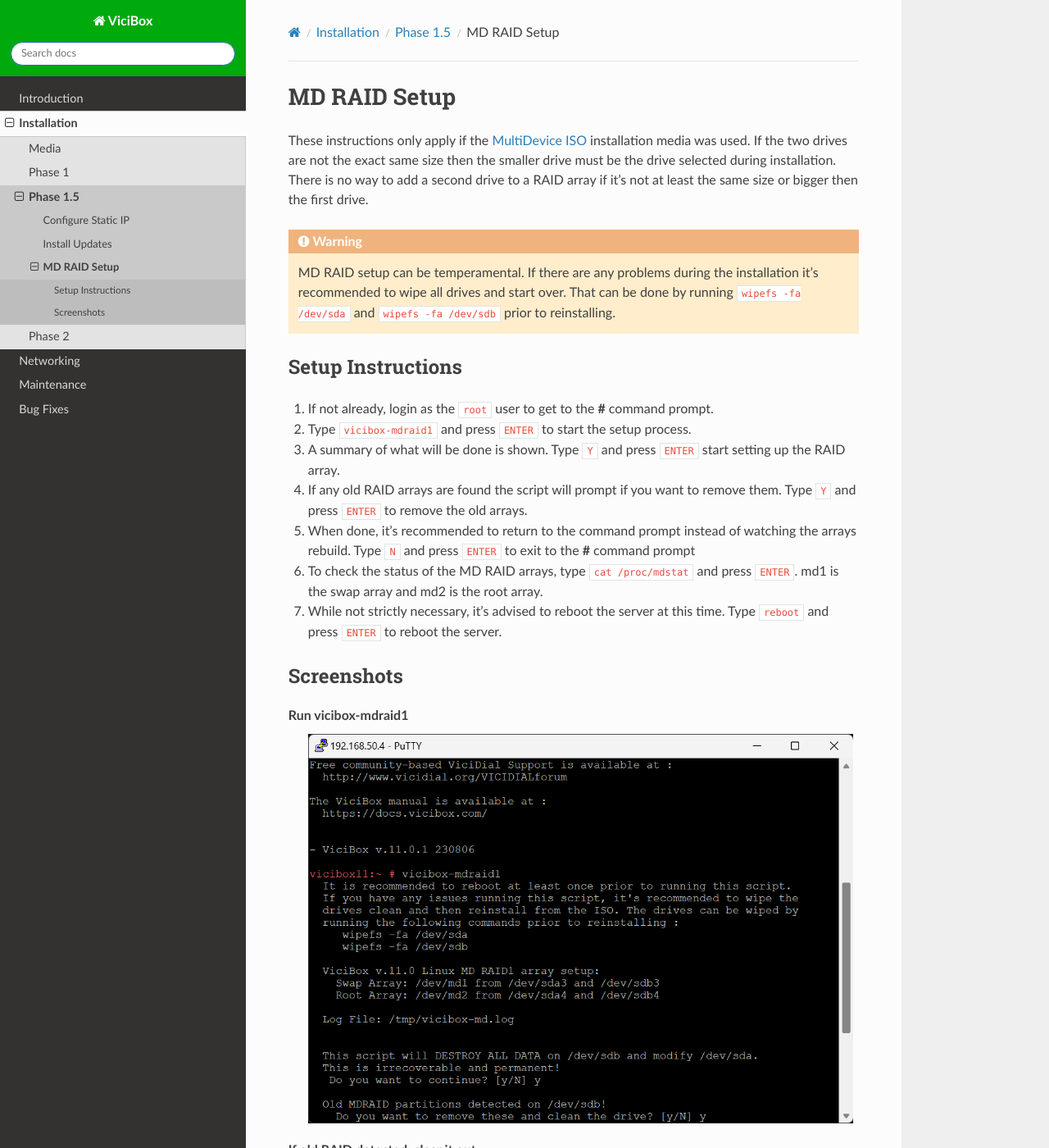
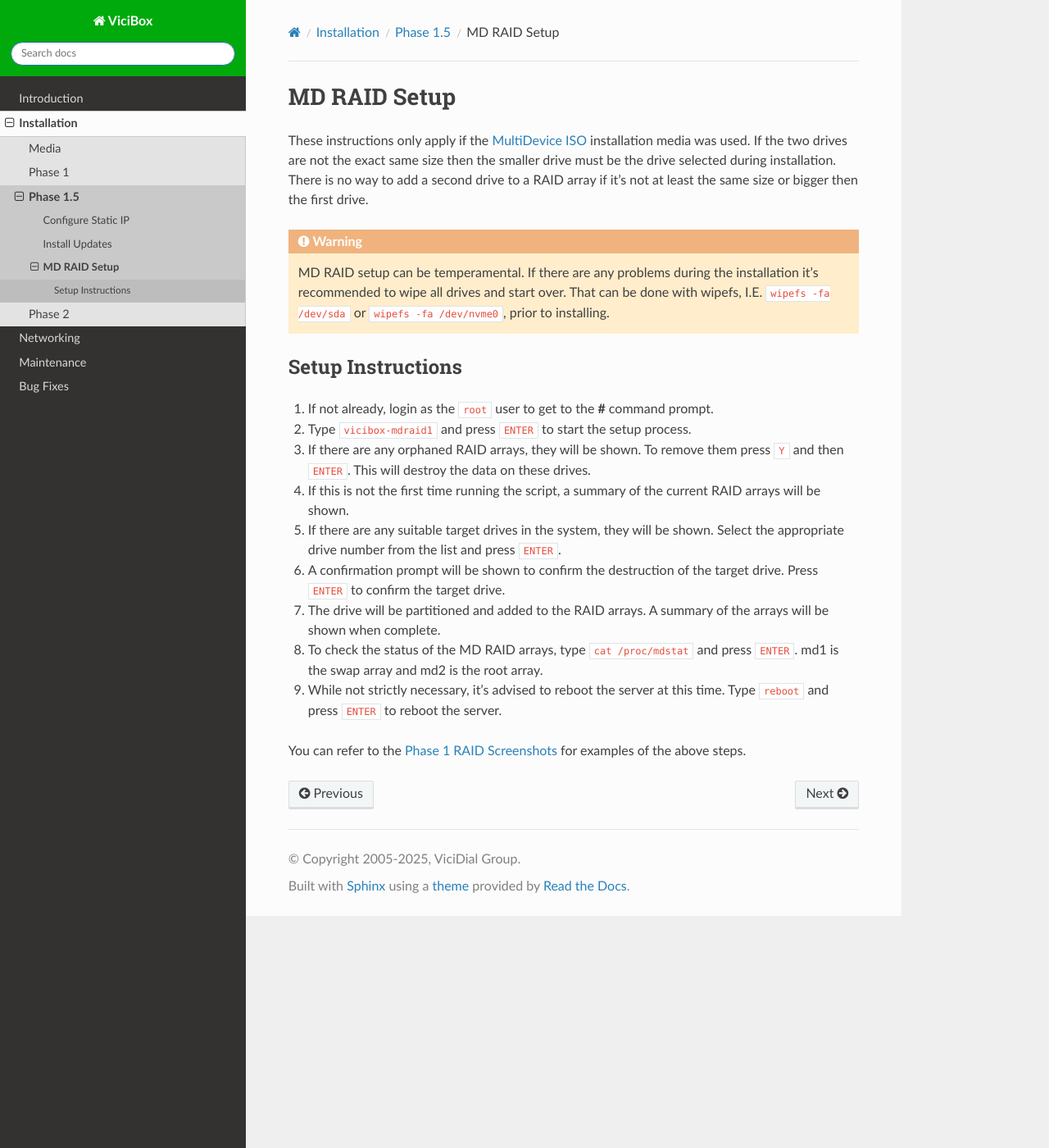
Before and after one commit to jamesvici/vicibox, a Sphinx documentation site: the page built from docs/source/installation/phase1_5/mdraid-setup.rst, in a window 1280 px wide and 1400 px high. Shown: the whole window at 82% size. Built offline with Sphinx 7.4.7 and the Read the Docs theme 3.1.0, drawn with Linux system fonts in a browser that asks for light colours; some of the changed text lies outside the part shown.

Commit message:
Update phase 1.5 md-raid and updates

```diff
--- a/docs/source/installation/phase1_5/mdraid-setup.rst
+++ b/docs/source/installation/phase1_5/mdraid-setup.rst
@@ -6,36 +6,18 @@
 
 These instructions only apply if the :ref:`media-md` installation media was used. If the two drives are not the exact same size then the smaller drive must be the drive selected during installation. There is no way to add a second drive to a RAID array if it's not at least the same size or bigger then the first drive.
 
-.. warning:: MD RAID setup can be temperamental. If there are any problems during the installation it's recommended to wipe all drives and start over. That can be done by running ``wipefs -fa /dev/sda`` and ``wipefs -fa /dev/sdb`` prior to reinstalling.
+.. warning:: MD RAID setup can be temperamental. If there are any problems during the installation it's recommended to wipe all drives and start over. That can be done with wipefs, I.E. ``wipefs -fa /dev/sda`` or ``wipefs -fa /dev/nvme0``, prior to installing.
 
 Setup Instructions
 ------------------
 #. If not already, login as the ``root`` user to get to the **#** command prompt.
 #. Type ``vicibox-mdraid1`` and press ``ENTER`` to start the setup process.
-#. A summary of what will be done is shown. Type ``Y`` and press ``ENTER`` start setting up the RAID array.
-#. If any old RAID arrays are found the script will prompt if you want to remove them. Type ``Y`` and press ``ENTER`` to remove the old arrays.
-#. When done, it's recommended to return to the command prompt instead of watching the arrays rebuild. Type ``N`` and press ``ENTER`` to exit to the **#** command prompt
+#. If there are any orphaned RAID arrays, they will be shown. To remove them press ``Y`` and then ``ENTER``. This will destroy the data on these drives.
+#. If this is not the first time running the script, a summary of the current RAID arrays will be shown.
+#. If there are any suitable target drives in the system, they will be shown. Select the appropriate drive number from the list and press ``ENTER``.
+#. A confirmation prompt will be shown to confirm the destruction of the target drive. Press ``ENTER`` to confirm the target drive.
+#. The drive will be partitioned and added to the RAID arrays. A summary of the arrays will be shown when complete.
 #. To check the status of the MD RAID arrays, type ``cat /proc/mdstat`` and press ``ENTER``. md1 is the swap array and md2 is the root array.
 #. While not strictly necessary, it's advised to reboot the server at this time. Type ``reboot`` and press ``ENTER`` to reboot the server.
 
-Screenshots
------------
-Run vicibox-mdraid1
-   .. figure:: mdraid-1.png
-      :alt: Add second drive and setup RAID 1
-      :width: 665
-
-If old RAID detected, clear it out
-   .. figure:: mdraid-2.png
-      :alt: If old RAID arrays are found, try to remove them
-      :width: 665
-
-Verify RAID array is setup
-   .. figure:: mdraid-3.png
-      :alt: Reboot for good measure for any system updates
-      :width: 665
-
-WipeFS
-   .. figure:: mdraid-wipefs.png
-      :alt: Wipe all drives and reinstall
-      :width: 665
+You can refer to the :ref:`Phase 1 RAID Screenshots <raid-install-screenshots>` for examples of the above steps.
```
Also changed, not shown: docs/source/installation/phase1.rst (+6 -4 lines), docs/source/installation/phase1_5/install-updates.rst (+7 -5 lines), docs/source/installation/phase1_5/install-updates-1.png, docs/source/installation/phase1_5/install-updates-2.png, docs/source/installation/phase1_5/mdraid-1.png (deleted), docs/source/installation/phase1_5/mdraid-2.png (deleted), docs/source/installation/phase1_5/mdraid-3.png (deleted).
